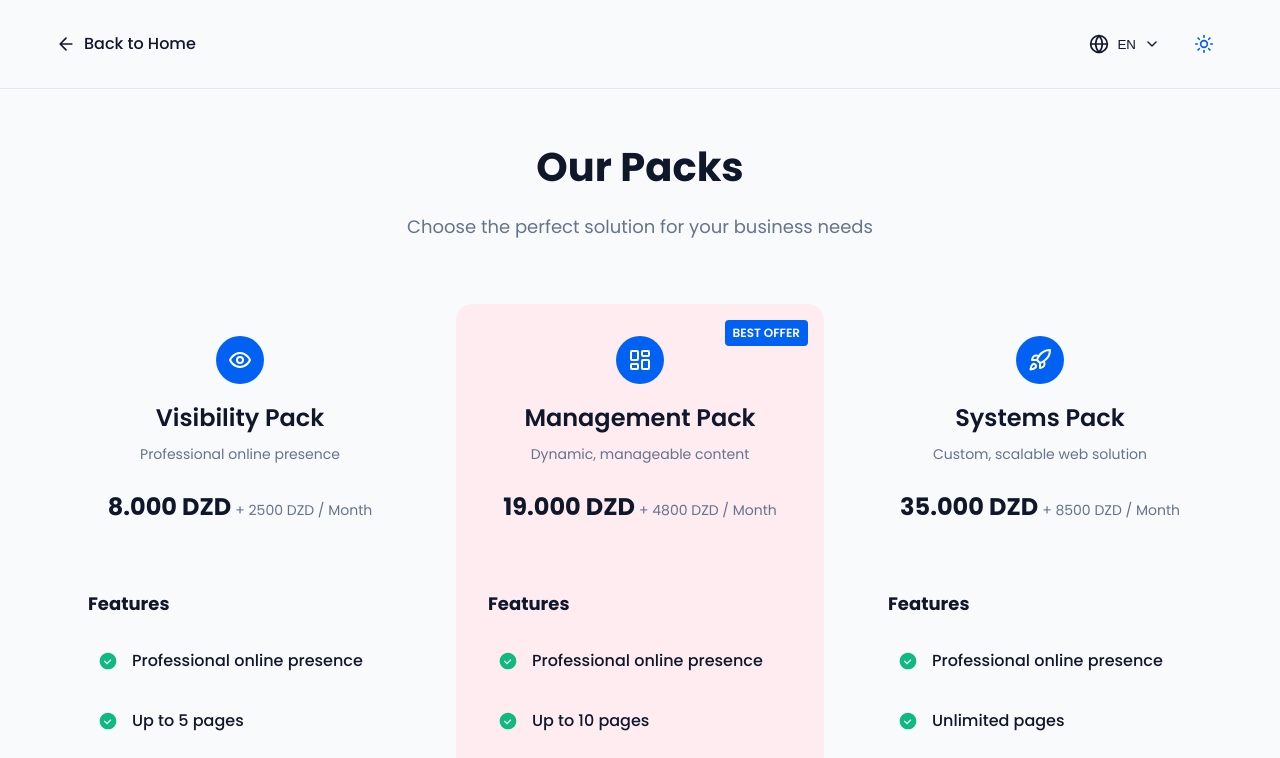
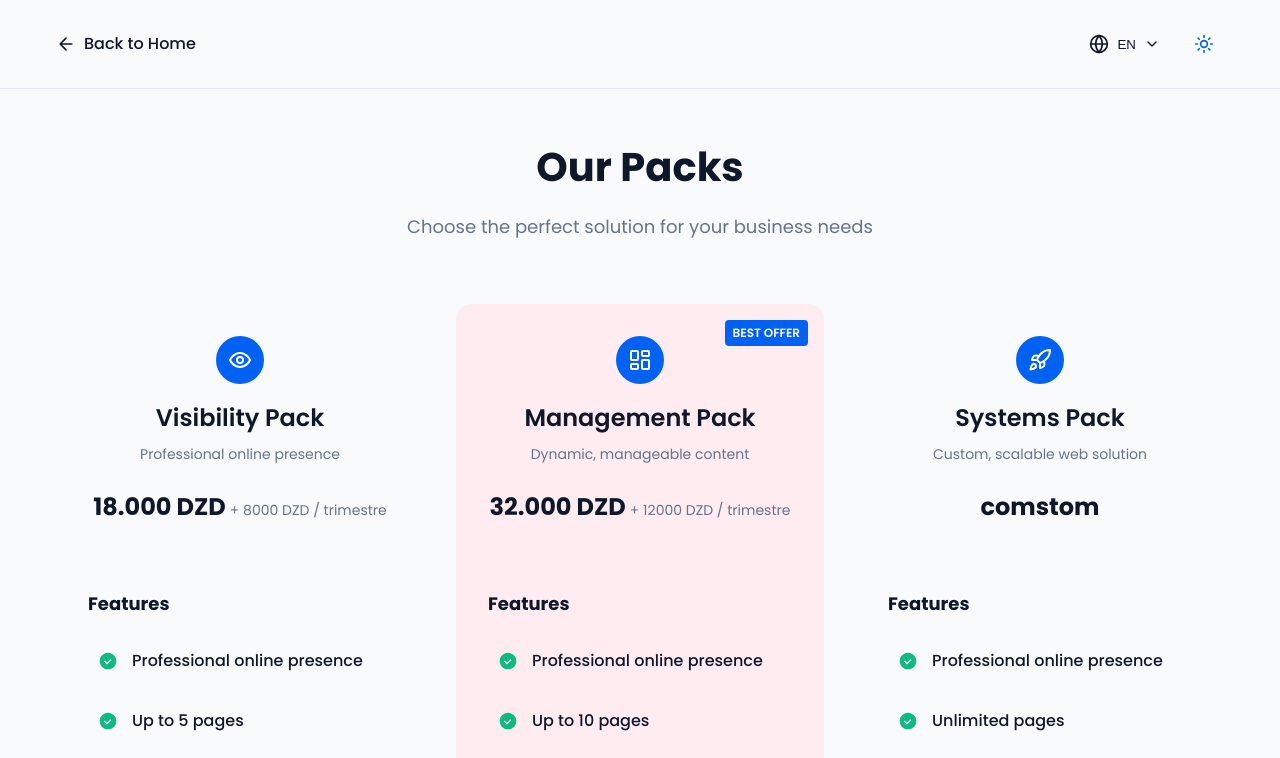
Before and after one commit to mehdevv/plussdev-performed, a plain HTML site: page packs.html in a window 1280 px wide. Shown: the top 758 px of the page. Drawn offline with nearby package versions, Linux system fonts and the light colour scheme; a script that the page names is missing.

Commit message:
Add files via upload

```diff
--- a/packs.html
+++ b/packs.html
@@ -105,8 +105,8 @@
               <h2 class="pack-title" data-en="Visibility Pack" data-fr="Pack Visibilité">Visibility Pack</h2>
               <p class="pack-subtitle" data-en="Professional online presence" data-fr="Présence professionnelle en ligne">Professional online presence</p>
               <div class="pack-price">
-                <span class="price-amount">8.000 DZD</span>
-                <span class="price-period" data-en="+ 2500 DZD / Month" data-fr="+ 2500 DZD / Mois">+ 2500 DZD / Month</span>
+                <span class="price-amount">18.000 DZD</span>
+                <span class="price-period" data-en="+ 8000 DZD / trimestre" data-fr="+ 8000 DZD / trimestre">+ 8000 DZD / trimestre</span>
               </div>
             </div>
             <div class="pack-content">
@@ -254,8 +254,8 @@
               <h2 class="pack-title" data-en="Management Pack" data-fr="Pack Gestion">Management Pack</h2>
               <p class="pack-subtitle" data-en="Dynamic, manageable content" data-fr="Contenu dynamique et gérable">Dynamic, manageable content</p>
               <div class="pack-price">
-                <span class="price-amount">19.000 DZD</span>
-                <span class="price-period" data-en="+ 4800 DZD / Month" data-fr="+ 4800 DZD / Mois">+ 4800 DZD / Month</span>
+                <span class="price-amount">32.000 DZD</span>
+                <span class="price-period" data-en="+ 12000 DZD / trimestre" data-fr="+ 12000 DZD / trimestre">+ 12000 DZD / trimestre</span>
               </div>
             </div>
             <div class="pack-content">
@@ -402,8 +402,7 @@
               <h2 class="pack-title" data-en="Systems Pack" data-fr="Pack Systèmes">Innovative Systems Pack</h2>
               <p class="pack-subtitle" data-en="Custom, scalable web solution" data-fr="Solution web personnalisée et évolutive">Custom, scalable web solution</p>
               <div class="pack-price">
-                <span class="price-amount">35.000 DZD</span>
-                <span class="price-period" data-en="+ 8500 DZD / Month" data-fr="+ 8500 DZD / Mois">+ 8500 DZD / Month</span>
+                <span class="price-amount">comstom</span>
               </div>
             </div>
             <div class="pack-content">
```
